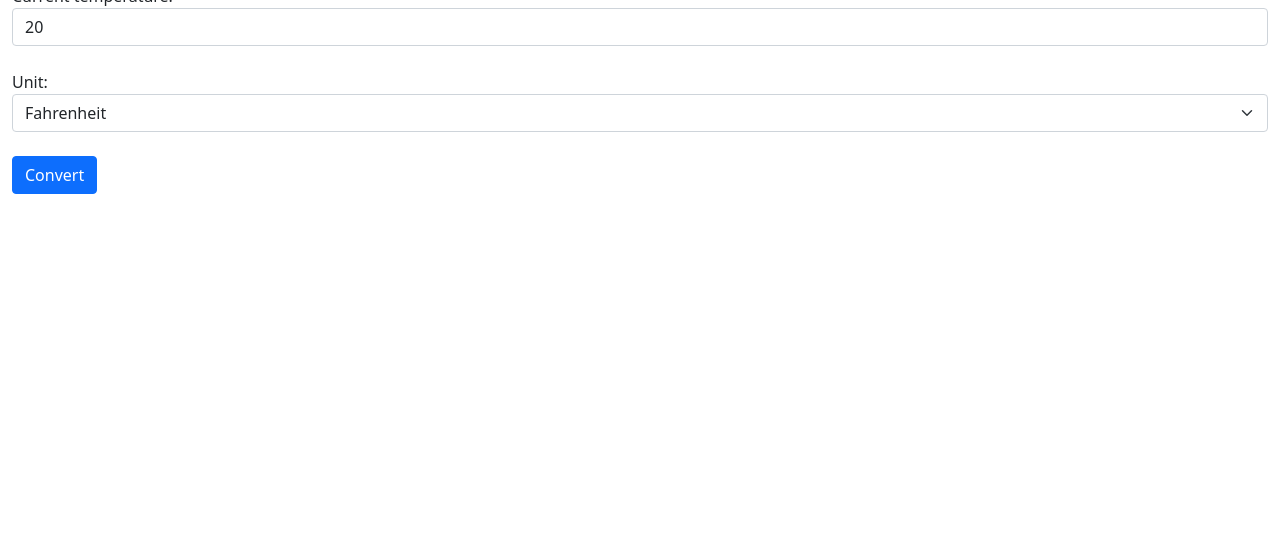
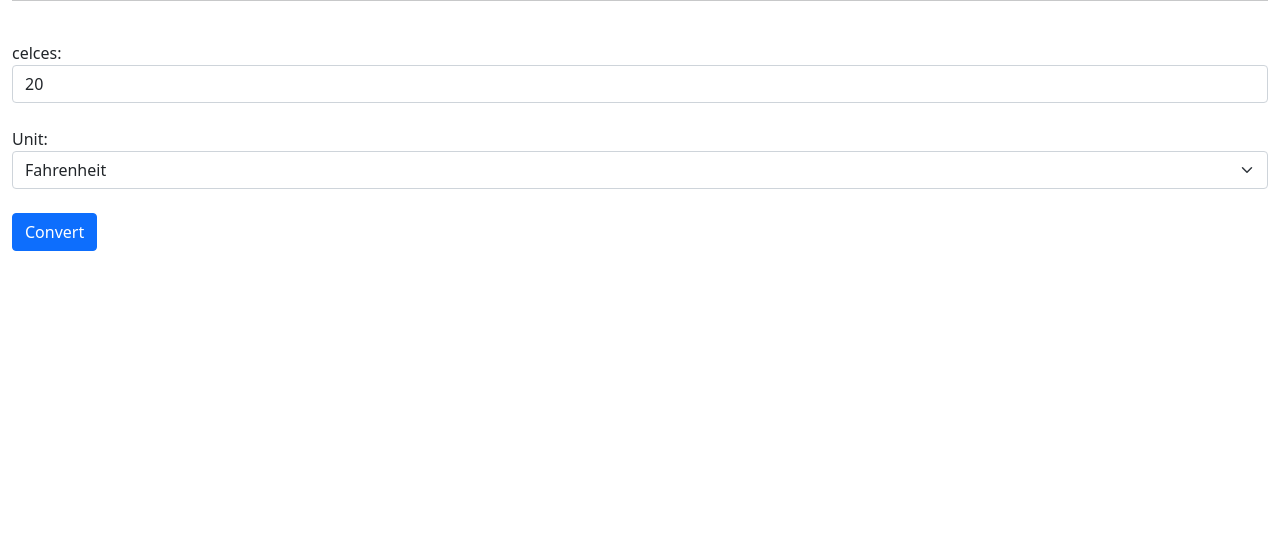
Before and after one commit to kritsada036/ex6a, a plain HTML site: page index.html in a window 1280 px wide. Shown: the part 263-800 px from the top of the page. Drawn offline with nearby package versions, Linux system fonts and the light colour scheme.

Commit message:
HR and edit

```diff
--- a/index.html
+++ b/index.html
@@ -12,9 +12,10 @@
     <div class="container-fluid">
 		<h1>Temperature conversion</h1>
 		<img src="images/temperature.gif" class="img-fluid" alt="runner logo" width="150" height="150"><br>
+		<hr><br>
 		<form role="form" method="GET">
 		  <div class="form-group">
-			<label for="tem">Current temperature:</label>
+			<label for="tem">celces:</label>
 			<input type="text" class="form-control" name="temp" id="temp" value="20">
 		  </div><br>
 		  <div class="form-group">
```
